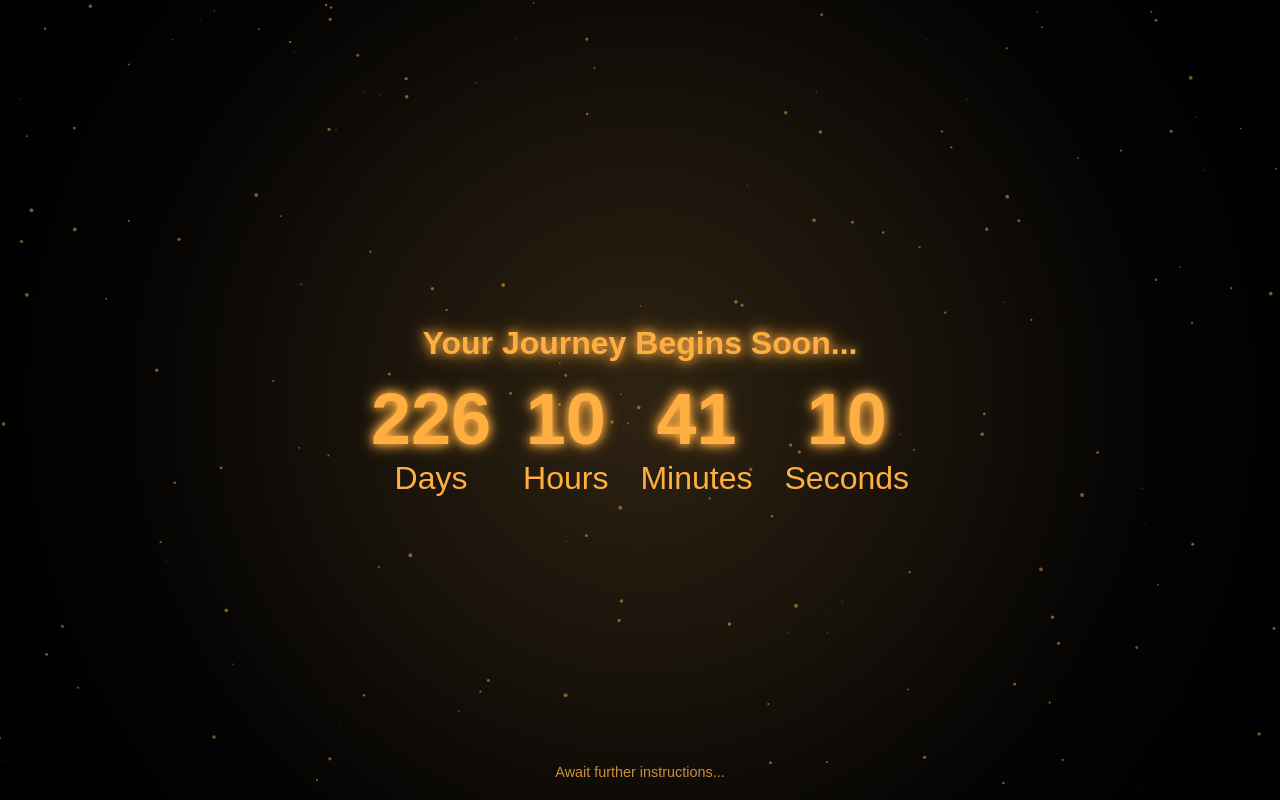
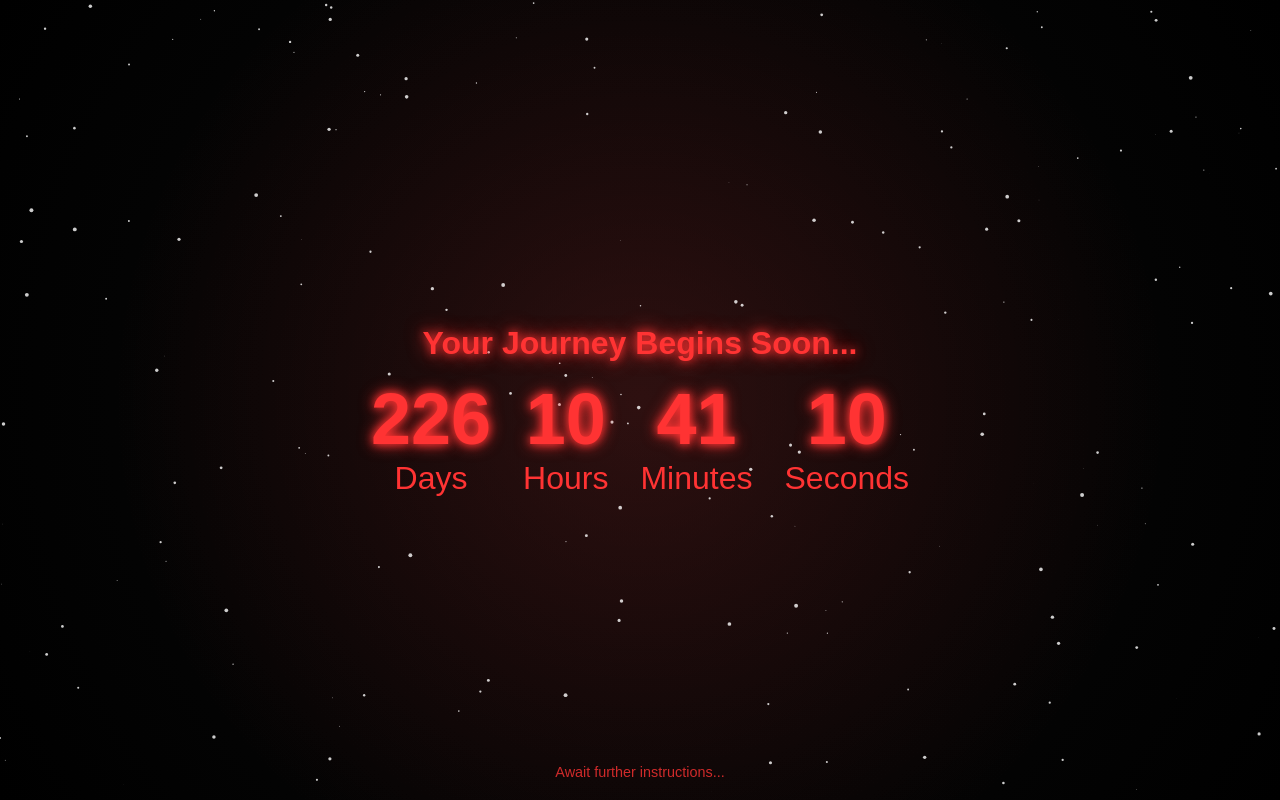
Before and after one commit to michaelburaczynski/countdown, a plain HTML site: page index.html in a window 1280 px wide. Drawn offline with Linux system fonts and the light colour scheme.

Commit message:
Update index.html

```diff
--- a/index.html
+++ b/index.html
@@ -11,7 +11,7 @@
       padding: 0;
       font-family: 'Arial', sans-serif;
       background: radial-gradient(circle, #0a0a0a, #000000); /* Mysterious dark gradient */
-      color: #ffae42; /* Soft amber/orange text */
+      color: #ff3333; /* Red text */
       overflow: hidden; /* Prevent scrolling */
       display: flex;
       justify-content: center;
@@ -33,7 +33,7 @@
       left: 0;
       width: 100%;
       height: 100%;
-      background: radial-gradient(circle, rgba(255, 174, 66, 0.15), transparent 70%);
+      background: radial-gradient(circle, rgba(255, 51, 51, 0.15), transparent 70%);
       animation: drift 10s linear infinite;
       z-index: 0;
     }
@@ -56,7 +56,7 @@
       display: block;
       font-size: 4.5rem; /* Increased size */
       font-weight: bold;
-      text-shadow: 0 0 8px #ffae42, 0 0 16px #ffae42; /* Soft glowing effect */
+      text-shadow: 0 0 8px #ff3333, 0 0 16px #ff3333; /* Glowing effect */
     }
 
     /* Intro Text */
@@ -64,7 +64,7 @@
       font-size: 2rem;
       margin-bottom: 1rem;
       text-align: center;
-      text-shadow: 0 0 10px #ffae42, 0 0 20px #ffae42; /* Glowing effect */
+      text-shadow: 0 0 10px #ff3333, 0 0 20px #ff3333; /* Glowing effect */
       z-index: 10;
     }
 
@@ -73,7 +73,7 @@
       position: absolute;
       bottom: 20px;
       font-size: 0.9rem;
-      color: rgba(255, 174, 66, 0.8);
+      color: rgba(255, 51, 51, 0.8);
       text-align: center;
       width: 100%;
       z-index: 10;
@@ -147,7 +147,7 @@
 
     function drawParticles() {
       ctx.clearRect(0, 0, canvas.width, canvas.height);
-      ctx.fillStyle = "rgba(255, 174, 66, 0.5)";
+      ctx.fillStyle = "rgba(255, 255, 255, 0.8)"; /* White particles */
       particles.forEach(p => {
         ctx.beginPath();
         ctx.arc(p.x, p.y, p.radius, 0, Math.PI * 2);
```
